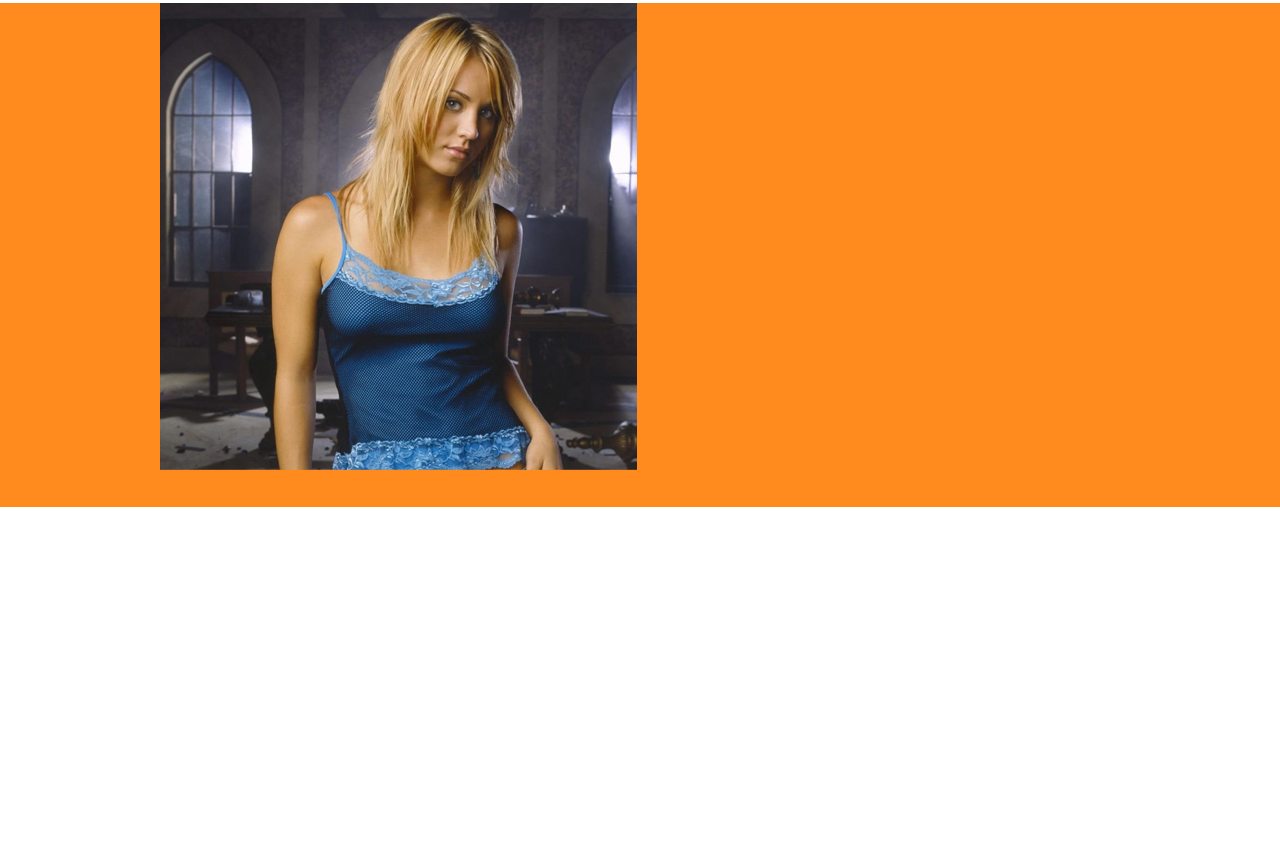
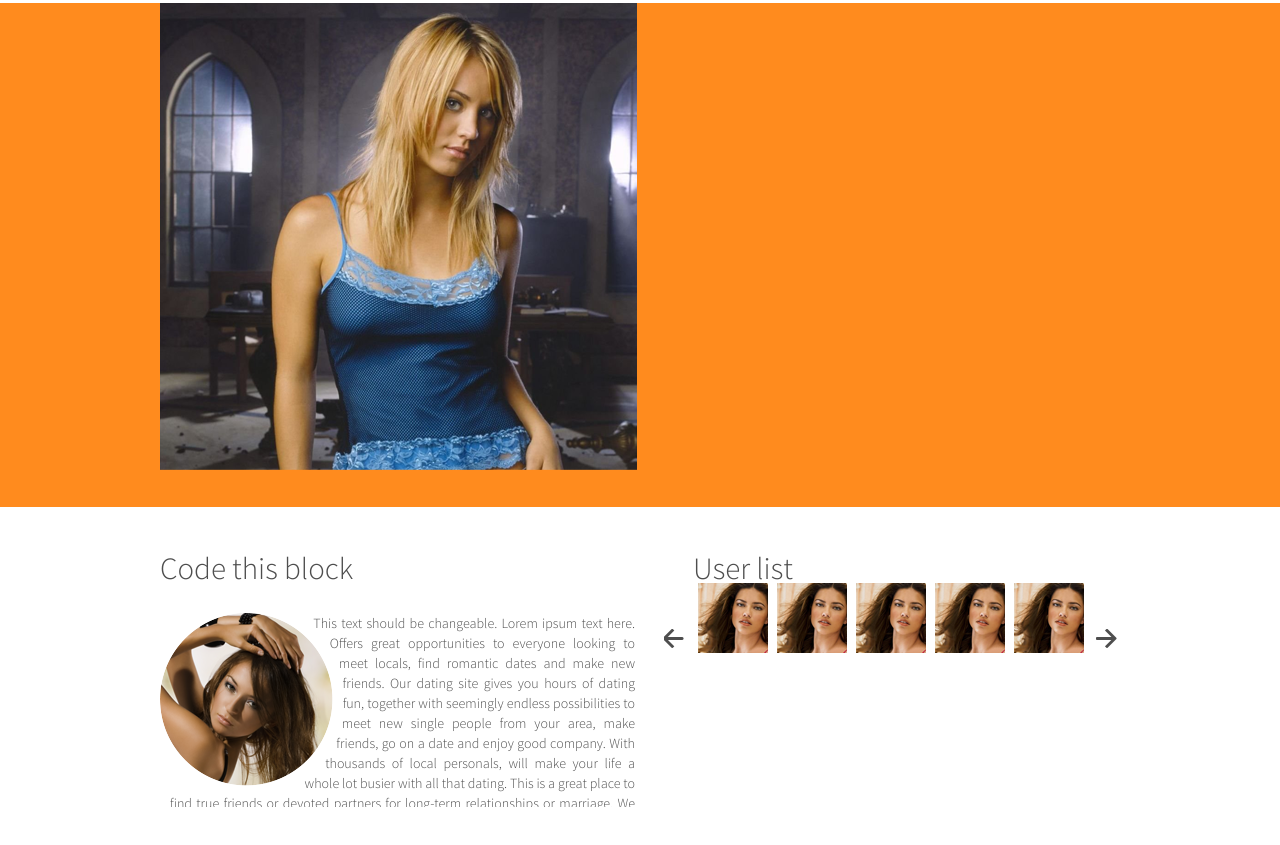
Before and after one commit to Heithvaldr/web-coder, a plain HTML site: page index.html in a window 1280 px wide. Shown: the part 119-964 px from the top of the page. Before the commit the page ends 800 px from the top, so only its background shows below. Drawn offline with nearby package versions, Linux system fonts and the light colour scheme.

Commit message:
some section manipulations: created 'code-this-block' and 'user-list'

```diff
--- a/css/style.css
+++ b/css/style.css
@@ -1,6 +1,6 @@
 @font-face {
-    font-family: MavenPro-Regular;
-    src: url(../fonts/MavenPro-Regular.ttf);
+    font-family: SourceSansPro-Light;
+    src: url(../fonts/SourceSansPro-Light.ttf);
 }
 
 html, body, div, span, applet, object, iframe,
@@ -50,7 +50,6 @@ table {
 
 
 /* HEADER PART */
-
 header {
     padding-top: 15px;-++*/
     background-color: #ffffff;
@@ -63,7 +62,7 @@ header img {
 }
 
 
-
+/* SLIDER PART */
 .slider {
     height: 504px;
     background-color: #ff8b1e;
@@ -79,3 +78,72 @@ header img {
 .slide .active {
     display: inline-block
 }
+
+
+/* SECTION PART */
+.wrapper {
+    padding-top: 45px;
+    max-width: 960px;
+    margin: 0 auto;
+    height: 827px;
+}
+h3 {
+    font-family: SourceSansPro-Light;
+    font-size: 31px;
+    color: #4e4e4e;
+}
+h3:first-letter {
+    text-transform: capitalize;
+}
+.code-this-block{
+    width: 475px;
+    height: 255px;
+
+    overflow: hidden;
+}
+.code-this-block img {
+    float: left;
+    margin-right: 13px;
+    shape-outside:circle(50%);
+}
+.code-this-block p {
+    font-family: SourceSansPro-Light;
+    font-size: 14px;
+    line-height: 20px;
+    text-align: justify;
+    color: #4e4e4e;
+    margin-left: 10px;
+}
+.code-this-block h3 {
+    margin-bottom: 30px;
+}
+.code-this-block, .user-list-wrapper {
+    display: inline-block;
+    vertical-align: top;
+}
+.user-list-wrapper {
+    margin-left: 25px;
+}
+.user-list {
+    width: 394px;
+}
+.arrow, .user-list {
+    display: inline-block;
+    vertical-align: top;
+}
+.arrow {
+    margin-top: 77px;
+}
+.previous {
+    margin-right: 5px;
+}
+.next {
+    margin-left: 5px;
+}
+.user {
+    background-image: url(../images/user.png);
+    width: 70px;
+    height: 70px;
+    display: inline-block;
+    margin-left: 5px;
+}
--- a/index.html
+++ b/index.html
@@ -22,6 +22,36 @@
                 </div>
             </div>
 
+            <div class="wrapper">
+                <div class="code-this-block">
+                    <h3>code this block</h3>
+                    <img src="images/code-this-block.png" alt="">
+                    <p>
+                        This text should be changeable. Lorem ipsum text here. Offers great opportunities to everyone looking to meet locals, find romantic dates and make new friends. Our dating site gives you hours of dating fun, together with seemingly endless possibilities to meet new single people from your area, make friends, go on a date and enjoy good company. With thousands of local personals, will make your life a whole lot busier with all that dating. This is a great place to find true friends or devoted partners for long-term relationships or marriage. We believe that the best way to find a compatible romantic partner is to spend time getting to know local singles. That's why Cupid.com makes it easy to meet other local singles. The basic membership is free, and we let you decide how much information you want to reveal about yourself to singles who meet your requirements. Hundreds of single men and women in your local area seeking love, friendship and romance are already Cupid.com members, and even more join the site every day.
+                        There's no need to wait any longer, you can get what you want NOW!
+                    </p>
+                </div>
+
+                <div class="user-list-wrapper">
+                    <a href="#" class="previous arrow">
+                        <img src="images/previous.png" alt="">
+                    </a>
+                    <div class="user-list">
+                        <h3>user list</h3>
+                        <div class="users">
+                            <div class="user"></div>
+                            <div class="user"></div>
+                            <div class="user"></div>
+                            <div class="user"></div>
+                            <div class="user"></div>
+                        </div>
+                    </div>
+                    <a href="#" class="next arrow">
+                        <img src="images/next.png" alt="">
+                    </a>
+                </div>
+            </div>
+
         </section>
 
         <footer>
```
Also changed, not shown: fonts/SourceSansPro-Black.ttf (added), fonts/SourceSansPro-BlackItalic.ttf (added), fonts/SourceSansPro-Bold.ttf (added), fonts/SourceSansPro-BoldItalic.ttf (added), fonts/SourceSansPro-ExtraLight.ttf (added), fonts/SourceSansPro-ExtraLightItalic.ttf (added), fonts/SourceSansPro-Italic.ttf (added), fonts/SourceSansPro-Light.ttf (added), fonts/SourceSansPro-LightItalic.ttf (added), fonts/SourceSansPro-Regular.ttf (added), fonts/SourceSansPro-Semibold.ttf (added), fonts/SourceSansPro-SemiboldItalic.ttf (added), images/code-this-block.png (added), images/next.png (added), 2 more files, 1 other file.
